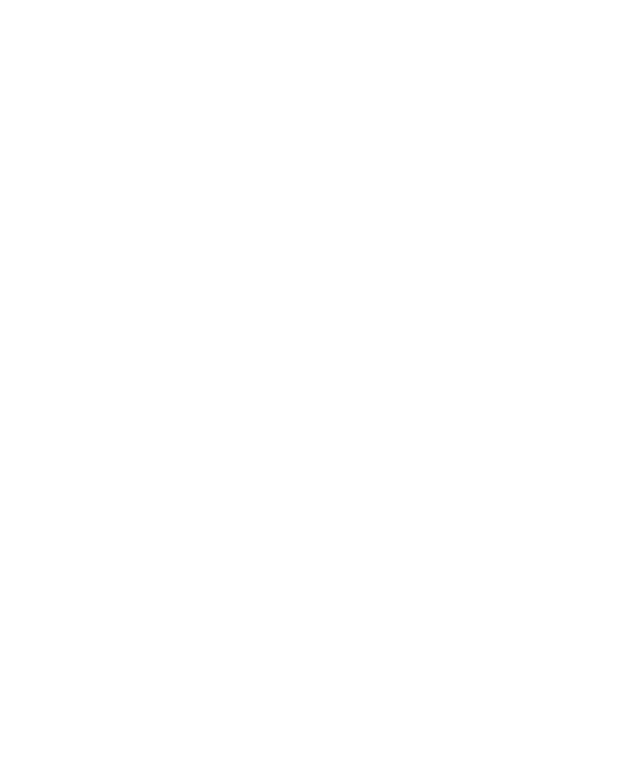
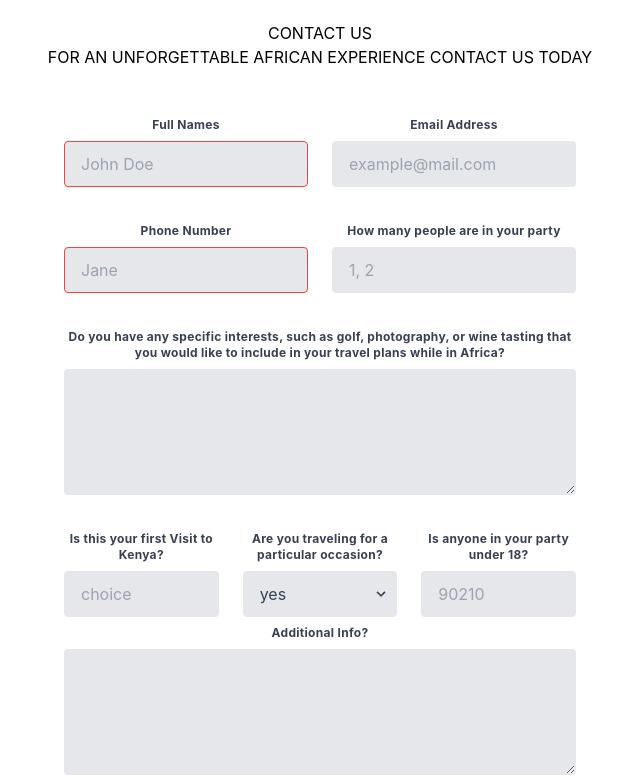
Before and after one commit to WawinyEdwin/travel, a Next.js app: page /contact-us in a window 1280 px wide. Shown: the part 496-1280 px from the top of the page, without its empty margins (320-960 px from the left). Before the commit the page ends 800 px from the top, so only its background shows below. Built offline with nearby package versions, Linux system fonts and the light colour scheme.

Commit message:
Add Contact form

```diff
--- a/components/TravelForm.jsx
+++ b/components/TravelForm.jsx
@@ -1,76 +1,182 @@
-import { ArrowRightCircleIcon } from "@heroicons/react/20/solid";
+import { LockClosedIcon } from "@heroicons/react/20/solid";
 import React from "react";
 
 export default function TravelForm() {
   return (
-    <div>
-      <div className="flex min-h-full items-center justify-center py-12 px-4 sm:px-6 lg:px-8">
-          <form className="mt-8 space-y-6" action="#" method="POST">
-            <input type="hidden" name="remember" defaultValue="true" />
-            <div className="-space-y-px rounded-md shadow-sm">
-              <div>
-                <label htmlFor="email-address" className="sr-only">
-                  Email address
+    <>
+      <div className="text-center">
+        <h1>CONTACT US</h1>
+        <h2>FOR AN UNFORGETTABLE AFRICAN EXPERIENCE CONTACT US TODAY</h2>
+      </div>
+      <div className=" flex mx-auto container justify-center text-center py-12 px-4 sm:px-6 lg:px-8 ">
+        <form className="w-full max-w-lg">
+          <div className="flex flex-wrap -mx-3 mb-6">
+            <div className="w-full md:w-1/2 px-3 mb-6 md:mb-0">
+              <label
+                className="block tracking-wide text-gray-700 text-xs font-bold mb-2"
+                for="grid-first-name"
+              >
+                Full Names
               </label>
               <input
-                  id="email-address"
-                  name="email"
-                  type="email"
-                  autoComplete="email"
-                  required
-                  className="relative block w-full appearance-none rounded-none rounded-t-md border border-gray-300 px-3 py-2 text-gray-900 placeholder-gray-500 focus:z-10 focus:border-indigo-500 focus:outline-none focus:ring-indigo-500 sm:text-sm"
-                  placeholder="Email address"
+                className="appearance-none block w-full bg-gray-200 text-gray-700 border border-red-500 rounded py-3 px-4 mb-3 leading-tight focus:outline-none focus:bg-white"
+                id="grid-first-name"
+                type="text"
+                placeholder="John Doe"
               />
             </div>
-              <br />
-              <div>
-                <label htmlFor="password" className="sr-only">
-                  Password
+            <div className="w-full md:w-1/2 px-3">
+              <label
+                className="block tracking-wide text-gray-700 text-xs font-bold mb-2"
+                for="grid-last-name"
+              >
+                Email Address
               </label>
               <input
-                  id="password"
-                  name="password"
-                  type="password"
-                  autoComplete="current-password"
-                  required
-                  className="relative block w-full appearance-none rounded-none rounded-b-md border border-gray-300 px-3 py-2 text-gray-900 placeholder-gray-500 focus:z-10 focus:border-indigo-500 focus:outline-none focus:ring-indigo-500 sm:text-sm"
-                  placeholder="Password"
-                />
-              </div>
-              <br />
-              <div>
-                <label htmlFor="password" className="sr-only">
-                  Confirm Password
-                </label>
-                <input
-                  id="password"
-                  name="password"
-                  type="password"
-                  autoComplete="current-password"
-                  required
-                  className="relative block w-full appearance-none rounded-none rounded-b-md border border-gray-300 px-3 py-2 text-gray-900 placeholder-gray-500 focus:z-10 focus:border-indigo-500 focus:outline-none focus:ring-indigo-500 sm:text-sm"
-                  placeholder="Confirm Password"
+                className="appearance-none block w-full bg-gray-200 text-gray-700 border border-gray-200 rounded py-3 px-4 leading-tight focus:outline-none focus:bg-white focus:border-gray-500"
+                id="grid-last-name"
+                type="text"
+                placeholder="example@mail.com"
               />
             </div>
           </div>
-
-            <div>
+          <div className="flex flex-wrap -mx-3 mb-6">
+            <div className="w-full md:w-1/2 px-3 mb-6 md:mb-0">
+              <label
+                className="block tracking-wide text-gray-700 text-xs font-bold mb-2"
+                for="grid-first-name"
+              >
+                Phone Number
+              </label>
+              <input
+                className="appearance-none block w-full bg-gray-200 text-gray-700 border border-red-500 rounded py-3 px-4 mb-3 leading-tight focus:outline-none focus:bg-white"
+                id="grid-first-name"
+                type="tel"
+                placeholder="Jane"
+              />
+            </div>
+            <div className="w-full md:w-1/2 px-3">
+              <label
+                className="block tracking-wide text-gray-700 text-xs font-bold mb-2"
+                for="grid-last-name"
+              >
+                How many people are in your party
+              </label>
+              <input
+                className="appearance-none block w-full bg-gray-200 text-gray-700 border border-gray-200 rounded py-3 px-4 leading-tight focus:outline-none focus:bg-white focus:border-gray-500"
+                id="grid-last-name"
+                type="text"
+                placeholder="1, 2"
+              />
+            </div>
+          </div>
+          <div class="flex flex-wrap -mx-3 mb-6">
+            <div class="w-full px-3">
+              <label
+                class="block tracking-wide text-gray-700 text-xs font-bold mb-2"
+                for="grid-password"
+              >
+                Do you have any specific interests, such as golf, photography,
+                or wine tasting that you would like to include in your travel
+                plans while in Africa?
+              </label>
+              <textarea
+                name=""
+                id=""
+                cols="30"
+                rows="5"
+                class="appearance-none block w-full bg-gray-200 text-gray-700 border border-gray-200 rounded py-3 px-4 mb-3 leading-tight focus:outline-none focus:bg-white focus:border-gray-500"
+              ></textarea>
+            </div>
+          </div>
+          <div class="flex flex-wrap -mx-3 mb-2">
+            <div class="w-full md:w-1/3 px-3 mb-6 md:mb-0">
+              <label
+                class="block tracking-wide text-gray-700 text-xs font-bold mb-2"
+                for="grid-city"
+              >
+                Is this your first Visit to Kenya?
+              </label>
+              <input
+                class="appearance-none block w-full bg-gray-200 text-gray-700 border border-gray-200 rounded py-3 px-4 leading-tight focus:outline-none focus:bg-white focus:border-gray-500"
+                id="grid-city"
+                type="text"
+                placeholder="choice"
+              />
+            </div>
+            <div class="w-full md:w-1/3 px-3 mb-6 md:mb-0">
+              <label
+                class="block  tracking-wide text-gray-700 text-xs font-bold mb-2"
+                for="grid-state"
+              >
+                Are you traveling for a particular occasion?
+              </label>
+              <div class="relative">
+                <select
+                  class="block appearance-none w-full bg-gray-200 border border-gray-200 text-gray-700 py-3 px-4 pr-8 rounded leading-tight focus:outline-none focus:bg-white focus:border-gray-500"
+                  id="grid-state"
+                >
+                  <option>yes</option>
+                  <option>no</option>
+                  <option>other</option>
+                </select>
+                <div class="pointer-events-none absolute inset-y-0 right-0 flex items-center px-2 text-gray-700">
+                  <svg
+                    class="fill-current h-4 w-4"
+                    xmlns="http://www.w3.org/2000/svg"
+                    viewBox="0 0 20 20"
+                  >
+                    <path d="M9.293 12.95l.707.707L15.657 8l-1.414-1.414L10 10.828 5.757 6.586 4.343 8z" />
+                  </svg>
+                </div>
+              </div>
+            </div>
+            <div class="w-full md:w-1/3 px-3 mb-6 md:mb-0">
+              <label
+                class="block tracking-wide text-gray-700 text-xs font-bold mb-2"
+                for="grid-zip"
+              >
+                Is anyone in your party under 18?
+              </label>
+              <input
+                class="appearance-none block w-full bg-gray-200 text-gray-700 border border-gray-200 rounded py-3 px-4 leading-tight focus:outline-none focus:bg-white focus:border-gray-500"
+                id="grid-zip"
+                type="text"
+                placeholder="90210"
+              />
+            </div>
+          </div>
+          <div class="flex flex-wrap -mx-3 mb-6">
+            <div class="w-full px-3">
+              <label
+                class="block tracking-wide text-gray-700 text-xs font-bold mb-2"
+                for="grid-password"
+              >
+                Additional Info?
+              </label>
+              <textarea
+                name=""
+                id=""
+                cols="30"
+                rows="5"
+                class="appearance-none block w-full bg-gray-200 text-gray-700 border border-gray-200 rounded py-3 px-4 mb-3 leading-tight focus:outline-none focus:bg-white focus:border-gray-500"
+              ></textarea>
+            </div>
+          </div>
           <button
             type="submit"
             className="group relative flex w-full justify-center rounded-md border border-transparent bg-indigo-600 py-2 px-4 text-sm font-medium text-white hover:bg-indigo-700 focus:outline-none focus:ring-2 focus:ring-indigo-500 focus:ring-offset-2"
           >
             <span className="absolute inset-y-0 left-0 flex items-center pl-3">
-                  <ArrowRightCircleIcon
+              <LockClosedIcon
                 className="h-5 w-5 text-indigo-500 group-hover:text-indigo-400"
                 aria-hidden="true"
               />
             </span>
-                Sign Up
+            Book Your Dream Adventure.
           </button>
-              <br />
-            </div>
         </form>
       </div>
-      </div>
+    </>
   );
 }
--- a/pages/contact-us.js
+++ b/pages/contact-us.js
@@ -1,12 +1,11 @@
 import Image from "next/image";
 import React from "react";
-import Navbar from "../components/Navbar";
+import Layout from '../components/Layout'
 import TravelForm from "../components/TravelForm";
 
 export default function contactUs() {
   return (
-    <div>
-      <Navbar />
+    <Layout>
       <div>
         <Image
           src="/zebra.jpg"
@@ -17,7 +16,7 @@
           alt="experience"
         />
       </div>
-      {/* <TravelForm /> */}
-    </div>
+      <TravelForm />
+    </Layout>
   );
 }
--- a/pages/experience.js
+++ b/pages/experience.js
@@ -18,6 +18,11 @@
         />
       </div>
       <Tabs />
+      <div className="experience_div space-y-2">
+        <div className="experience_content">
+          <p>Now</p>
+        </div>
+      </div>
     </div>
   );
 }
--- a/pages/why-africa.js
+++ b/pages/why-africa.js
@@ -1,13 +1,13 @@
 import Image from "next/image";
 import React from "react";
+import Layout from "../components/Layout";
 import Navbar from "../components/Navbar";
 import Tabs from "../components/Tabs";
 import Why from "../components/Why";
 
 export default function whyAfrica() {
   return (
-    <div>
-      <Navbar />
+    <Layout>
       <Image
         alt="Mountains"
         src="/elephant.jpg"
@@ -19,6 +19,6 @@
 
       <Tabs />
       <Why />
-    </div>
+    </Layout>
   );
 }
```
Also changed, not shown: components/Destination.jsx (+9 -3 lines), components/SigninForm.jsx (+4 -8 lines), components/SignupForm.jsx (+7 -4 lines), components/Travel.jsx (+36 -33 lines), components/Why.jsx (+12 -7 lines), pages/destinations.js (+6 -4 lines), styles/globals.css (+22 -4 lines), public/parallax-red-sunset.jpg (added). Lines whose indentation alone changed are shown as unchanged.
